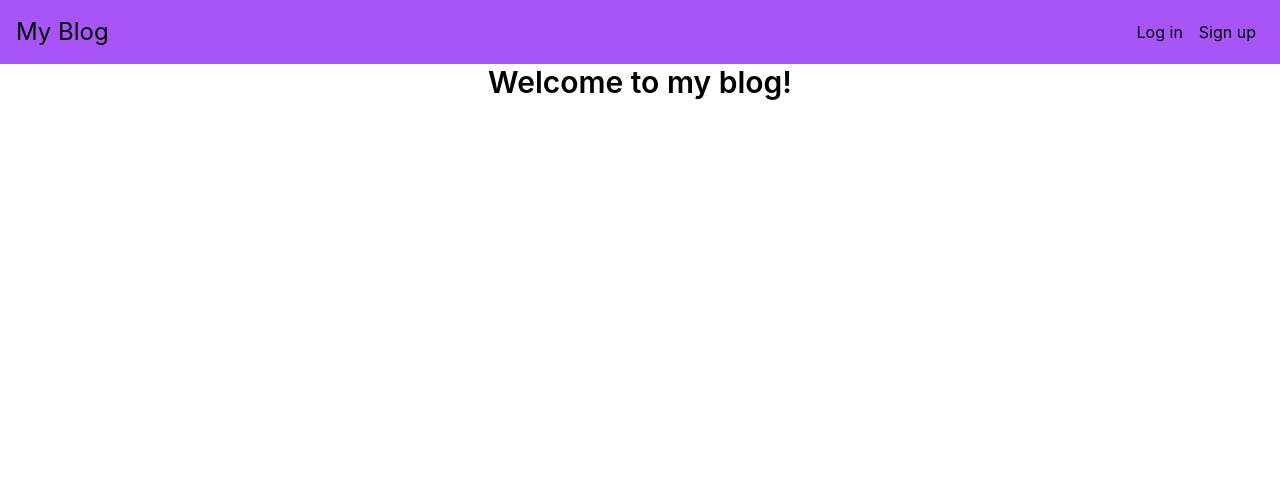
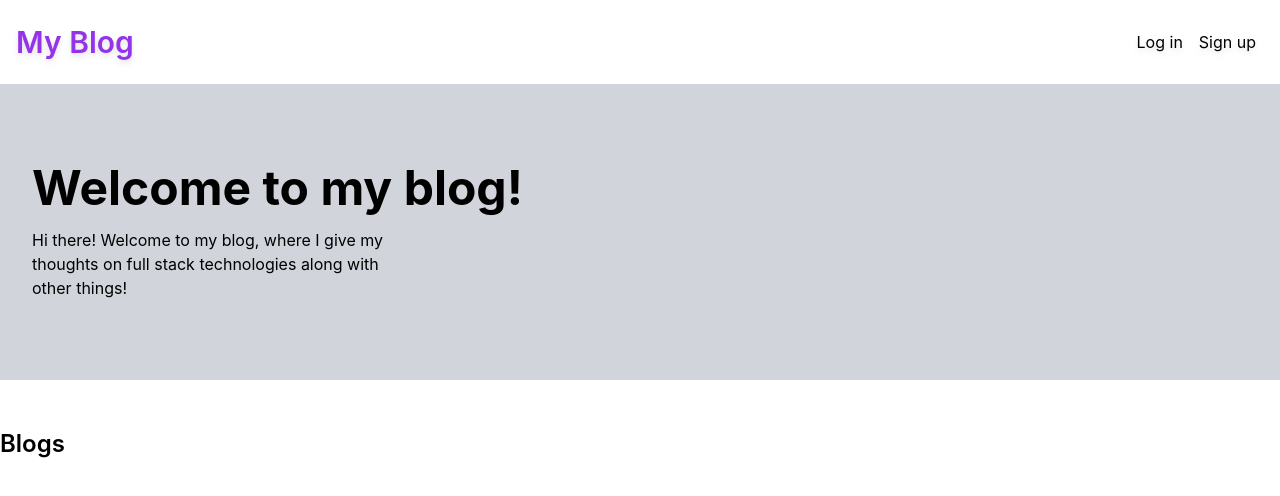
Before and after one commit to SultanBadri/MERN-blog, a React (Create React App) app in the folder client/: page / in a window 1280 px wide. Shown: the top 496 px of the page. Built offline with nearby package versions, Linux system fonts and the light colour scheme; no server answers.

Commit message:
update designs of home page and nav

```diff
--- a/client/src/components/Home.tsx
+++ b/client/src/components/Home.tsx
@@ -4,9 +4,19 @@ import bloggingSVG from "../images/blogging.svg";
 function Home() {
   return (
     <div>
-      <h1 className="text-3xl font-semibold text-center">
-        Welcome to my blog!
-      </h1>
+      <div className="bg-gray-300 py-20 px-8">
+        <h1 className="text-5xl font-bold">Welcome to my blog!</h1>
+        <p className="pt-4 w-96 leading-6">
+          Hi there! Welcome to my blog, where I give my thoughts on full stack
+          technologies along with other things!
+        </p>
+        {/* <img
+        src={bloggingSVG}
+        alt="blog"
+        className="flex items-center justify-center"
+      /> */}
+      </div>
+      <h2 className="text-2xl mt-12 font-semibold">Blogs</h2>
     </div>
   );
 }
--- a/client/src/components/Nav.tsx
+++ b/client/src/components/Nav.tsx
@@ -1,18 +1,18 @@
 import { useState, useEffect } from "react";
-import { Link, Route } from "react-router-dom";
+import { Link } from "react-router-dom";
 
 function Nav() {
   return (
-    <div className="bg-purple-500 p-4 flex justify-between items-center">
+    <div className=" py-6 px-4 flex justify-between items-center drop-shadow-md">
       <Link to="/">
-        <h2 className="text-2xl">My Blog</h2>
+        <h2 className="text-3xl text-purple-600 font-semibold">My Blog</h2>
       </Link>
       <ul className="flex">
         <Link to="/login">
-          <li className="px-2">Log in</li>
+          <li className="px-2 duration-300 hover:text-purple-600">Log in</li>
         </Link>
         <Link to="/signup">
-          <li className="px-2">Sign up</li>
+          <li className="px-2 hover:text-purple-600">Sign up</li>
         </Link>
       </ul>
     </div>
```
